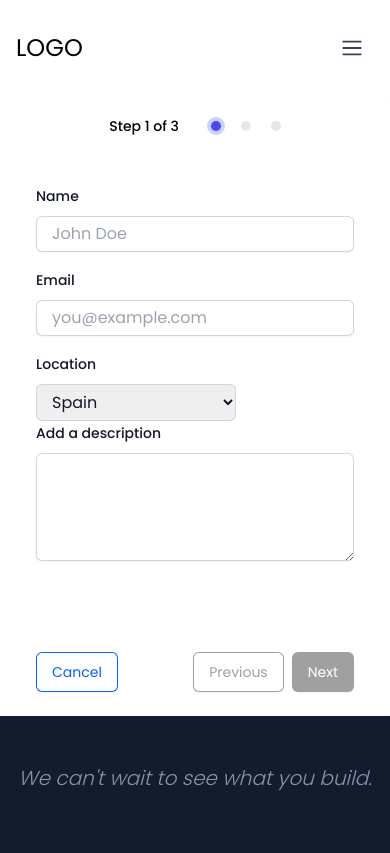
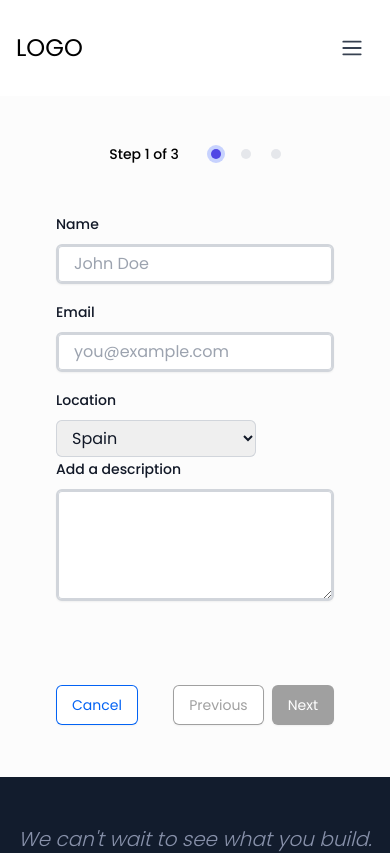
Before and after one commit to pedro-novo/web-demo-application, a React (Vite) app: page /contact in a window 390 px wide. Shown: the top 853 px of the page. Built offline with nearby package versions, Linux system fonts and the light colour scheme.

Commit message:
update mobile styles

```diff
--- a/src/modules/contact/components/contact-info/description-text-area.tsx
+++ b/src/modules/contact/components/contact-info/description-text-area.tsx
@@ -16,7 +16,7 @@
           rows={4}
           name='comment'
           id='comment'
-          className='block w-full rounded-md border-1 border-gray-300 px-4 py-1.5 text-gray-900 shadow-sm ring-1 ring-inset ring-gray-300 placeholder:text-gray-400 focus:ring-2 focus:ring-inset focus:ring-indigo-600 sm:text-sm sm:leading-6'
+          className='block w-full rounded-md border-2 lg:border-1 border-gray-300 px-4 py-1.5 text-gray-900 shadow-sm ring-1 ring-inset ring-gray-300 placeholder:text-gray-400 focus:ring-2 focus:ring-inset focus:ring-indigo-600 sm:text-sm sm:leading-6'
           value={value}
           onChange={(e) => onChange(e.target.value)}
         />
--- a/src/modules/contact/components/contact-info/email-input.tsx
+++ b/src/modules/contact/components/contact-info/email-input.tsx
@@ -16,7 +16,7 @@
           type='email'
           name='email'
           id='email'
-          className='block w-full rounded-md border-1 border-gray-300 px-4 py-1.5 text-gray-900 shadow-sm ring-1 ring-inset ring-gray-300 placeholder:text-gray-400 focus:ring-2 focus:ring-inset focus:ring-indigo-600 sm:text-sm sm:leading-6'
+          className='block w-full rounded-md border-2 lg:border-1 border-gray-300 px-4 py-1.5 text-gray-900 shadow-sm ring-1 ring-inset ring-gray-300 placeholder:text-gray-400 focus:ring-2 focus:ring-inset focus:ring-indigo-600 sm:text-sm sm:leading-6'
           placeholder='you@example.com'
           value={value}
           onChange={(e) => onChange(e.target.value)}
--- a/src/modules/contact/components/contact-info/name-input.tsx
+++ b/src/modules/contact/components/contact-info/name-input.tsx
@@ -16,7 +16,7 @@
           type='text'
           name='name'
           id='name'
-          className='block w-full rounded-md border-1 border-gray-300 px-4 py-1.5 text-gray-900 shadow-sm ring-1 ring-inset ring-gray-300 placeholder:text-gray-400 focus:ring-2 focus:ring-inset focus:ring-indigo-600 sm:text-sm sm:leading-6'
+          className='block w-full rounded-md border-2 lg:border-1 border-gray-300 px-4 py-1.5 text-gray-900 shadow-sm ring-1 ring-inset ring-gray-300 placeholder:text-gray-400 focus:ring-2 focus:ring-inset focus:ring-indigo-600 sm:text-sm sm:leading-6'
           placeholder='John Doe'
           value={value}
           onChange={(e) => onChange(e.target.value)}
--- a/src/modules/contact/components/contact/contact.tsx
+++ b/src/modules/contact/components/contact/contact.tsx
@@ -6,9 +6,7 @@
 export const Contact: React.FC = () => {
   return (
     <ContactContextProvider>
-      <div className='w-full p-5 bg-white shadow-sm rounded'>
-        <ContactWizard />
-      </div>
+      <ContactWizard />
     </ContactContextProvider>
   );
 };
--- a/src/modules/contact/components/date-selector/date-input.tsx
+++ b/src/modules/contact/components/date-selector/date-input.tsx
@@ -16,7 +16,7 @@
           type='text'
           name='date'
           id='date'
-          className='block w-full rounded-md border-0 px-4 py-1.5 text-gray-900 shadow-sm ring-1 ring-inset ring-gray-300 placeholder:text-gray-400 focus:ring-2 focus:ring-inset focus:ring-indigo-600 sm:text-sm sm:leading-6'
+          className='block w-full rounded-md border-2 lg:border-1 px-4 py-1.5 text-gray-900 shadow-sm ring-1 ring-inset ring-gray-300 placeholder:text-gray-400 focus:ring-2 focus:ring-inset focus:ring-indigo-600 sm:text-sm sm:leading-6'
           placeholder='01/01/2023'
           value={value}
           onChange={(e) => onChange(e.target.value)}
--- a/src/modules/contact/components/wizard-stepper/wizard-stepper.tsx
+++ b/src/modules/contact/components/wizard-stepper/wizard-stepper.tsx
@@ -63,7 +63,7 @@
   };
 
   return (
-    <div>
+    <div className='px-10 py-12 lg:px-20'>
       {isMobile ? <StepperHeaderMobile steps={newSteps} /> : <StepperHeader steps={newSteps} />}
       {stepsComponents[activeStep]}
       <StepperFooter
--- a/src/router/layout/components/mobile-nav/mobile-nav.tsx
+++ b/src/router/layout/components/mobile-nav/mobile-nav.tsx
@@ -28,7 +28,7 @@
   return (
     <div
       className={classNames(
-        'fixed h-[120vh] w-full top-0 right-0 bg-white ease-in-out duration-300 z-50 lg:hidden',
+        'fixed h-[110vh] w-full top-0 right-0 bg-white ease-in-out duration-300 z-50 lg:hidden',
         isOpen ? 'translate-x-0' : 'translate-x-full',
       )}
     >
```
